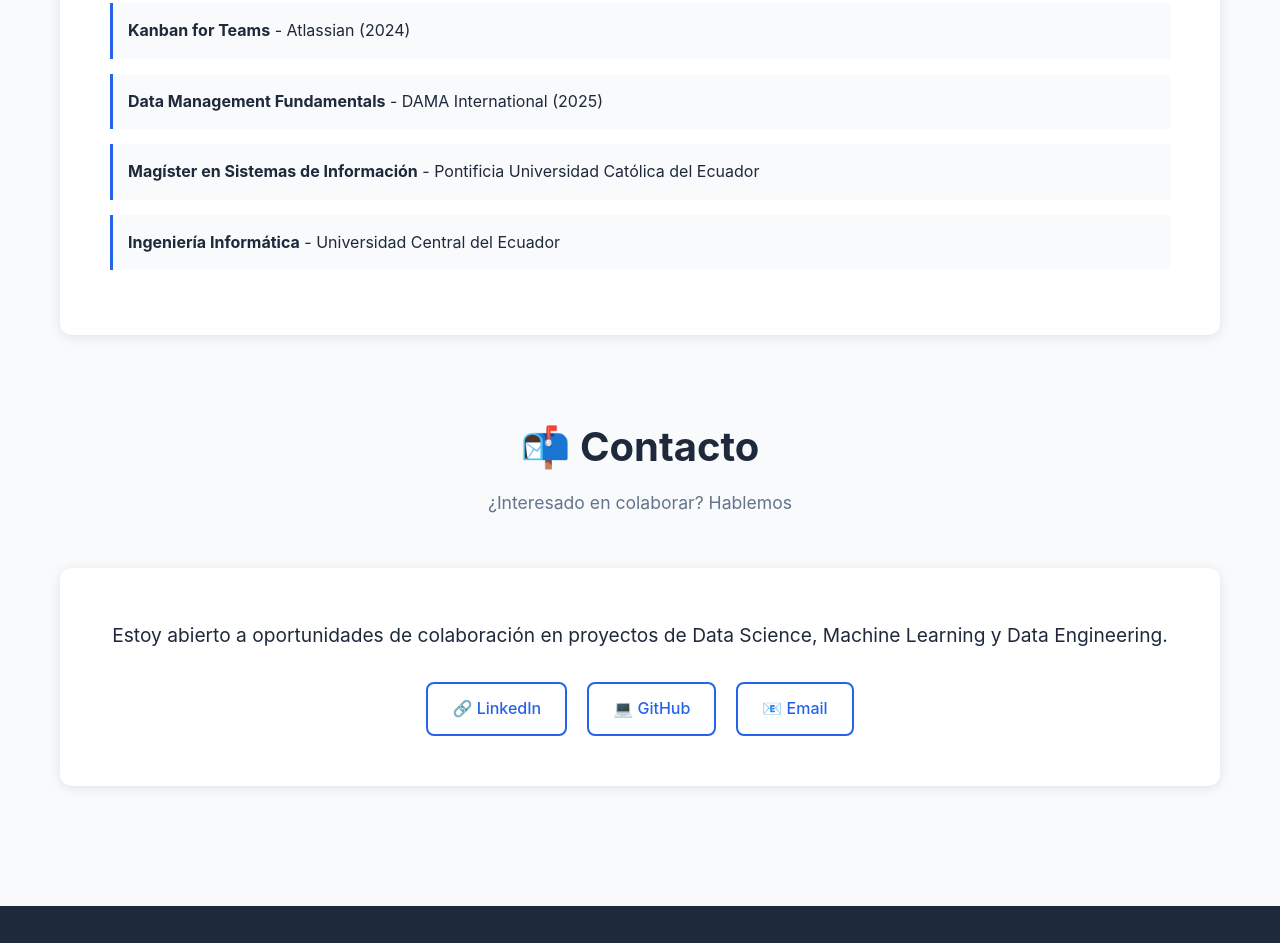
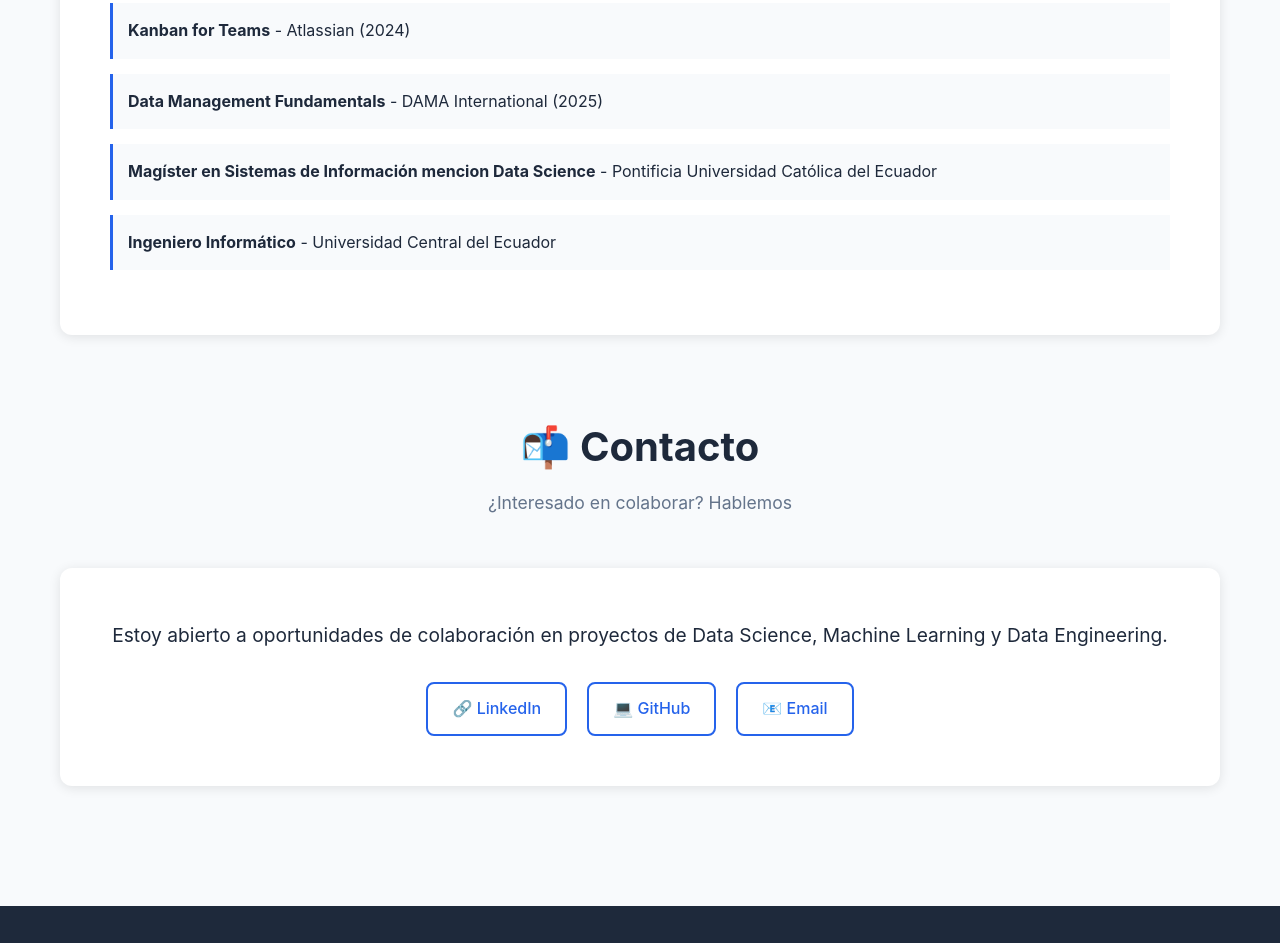
Before and after one commit to davallejo/davallejo.github.io, a website: page index.html in a window 1280 px wide. Shown: the part 8552-9495 px from the top of the page. Drawn offline with Linux system fonts and the light colour scheme.

Commit message:
Update index.html

```diff
--- a/index.html
+++ b/index.html
@@ -1079,10 +1079,10 @@
 
                     <!-- Educación formal -->
                     <li style="padding: 15px; border-left: 3px solid var(--primary); margin-bottom: 15px; background: var(--light);">
-                        <strong>Magíster en Sistemas de Información</strong> - Pontificia Universidad Católica del Ecuador
+                        <strong>Magíster en Sistemas de Información mencion Data Science</strong> - Pontificia Universidad Católica del Ecuador
                     </li>
                     <li style="padding: 15px; border-left: 3px solid var(--primary); margin-bottom: 15px; background: var(--light);">
-                        <strong>Ingeniería Informática</strong> - Universidad Central del Ecuador
+                        <strong>Ingeniero Informático</strong> - Universidad Central del Ecuador
                     </li>
                 </ul>
             </div>
```
